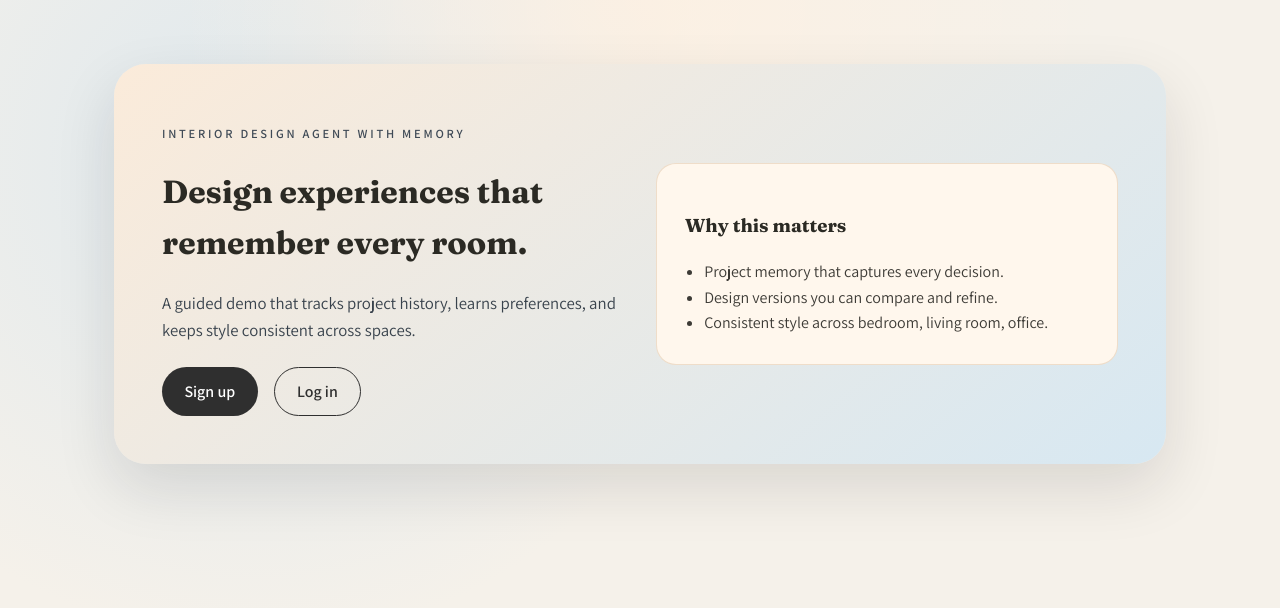
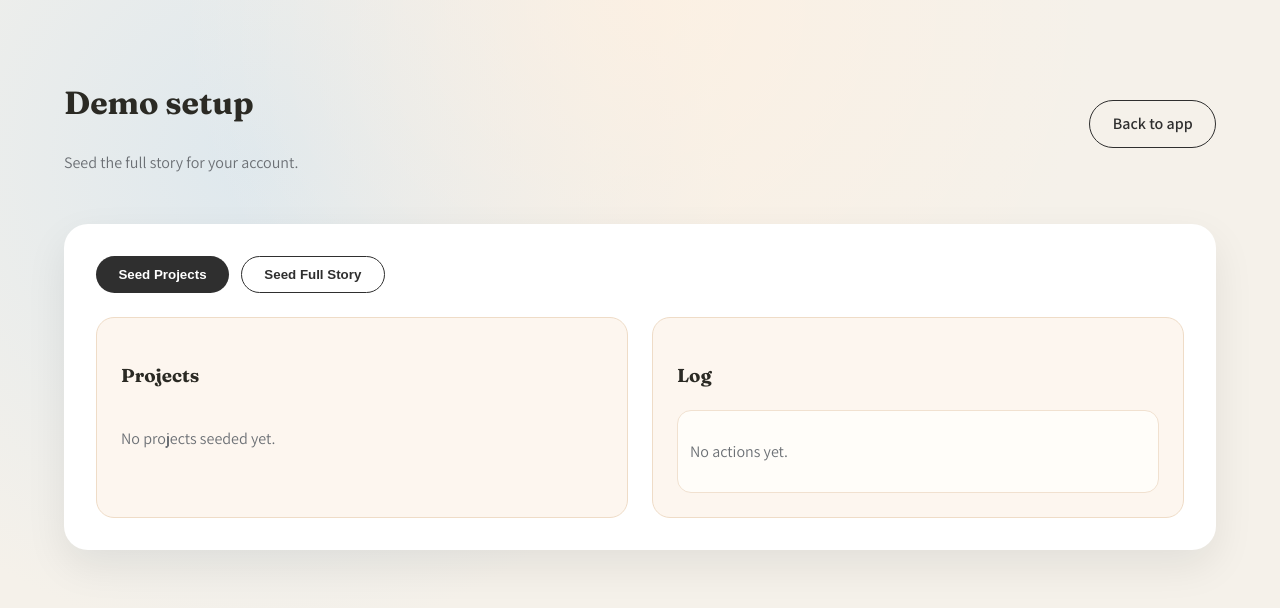
Before and after one commit to shakilaust/affnity_labs_assignment, a React app in the folder frontend/: page /app/demo in a window 1280 px wide. Before the commit this address led to /. Shown: the top 608 px of the page. Built offline with nearby package versions, Linux system fonts and the light colour scheme; sample sign-in values are in the browser's storage; the HTML template or start-up script is replaced by a standard one.

Commit message:
improve project creation and add demo page

```diff
--- a/frontend/src/App.jsx
+++ b/frontend/src/App.jsx
@@ -1,6 +1,7 @@
 import { Navigate, Route, Routes, useLocation } from 'react-router-dom'
 import { getAuthToken } from './api'
 import AppShell from './pages/AppShell'
+import DemoPage from './pages/DemoPage'
 import LandingPage from './pages/LandingPage'
 import LoginPage from './pages/LoginPage'
 import SignupPage from './pages/SignupPage'
@@ -28,6 +29,14 @@ function App() {
           </ProtectedRoute>
         }
       />
+      <Route
+        path="/app/demo"
+        element={
+          <ProtectedRoute>
+            <DemoPage />
+          </ProtectedRoute>
+        }
+      />
       <Route path="*" element={<Navigate to="/" replace />} />
     </Routes>
   )
--- a/frontend/src/pages/AppShell.jsx
+++ b/frontend/src/pages/AppShell.jsx
@@ -1,5 +1,5 @@
 import { useEffect, useMemo, useState } from 'react'
-import { useNavigate } from 'react-router-dom'
+import { Link, useNavigate } from 'react-router-dom'
 import { API_BASE, clearAuthToken, fetchJson, jsonHeaders } from '../api'
 import '../App.css'
 
@@ -205,6 +205,9 @@ export default function AppShell() {
         <button className="ghost" onClick={loadProjects} type="button">
           Refresh
         </button>
+        <Link className="button ghost" to="/app/demo">
+          Demo setup
+        </Link>
         <div className="project-list">
           {projects.map((project) => (
             <button
@@ -252,7 +255,7 @@ export default function AppShell() {
             ))
           ) : (
             <div className="chat-empty">
-              <p className="muted">No messages yet. Start a conversation.</p>
+              <p className="muted">Tell me what vibe you want.</p>
             </div>
           )}
         </div>
--- /dev/null
+++ b/frontend/src/pages/DemoPage.jsx
@@ -0,0 +1,84 @@
+import { useState } from 'react'
+import { Link } from 'react-router-dom'
+import { API_BASE, fetchJson, jsonHeaders } from '../api'
+import '../App.css'
+
+export default function DemoPage() {
+  const [projects, setProjects] = useState([])
+  const [log, setLog] = useState([])
+
+  const pushLog = (label, payload) => {
+    const id = `${Date.now()}-${Math.random().toString(16).slice(2)}`
+    setLog((prev) => [{ id, label, payload }, ...prev])
+  }
+
+  const seedProjects = async () => {
+    const data = await fetchJson(`${API_BASE}/demo/seed-projects`, {
+      method: 'POST',
+      headers: jsonHeaders,
+    })
+    setProjects(data.projects || [])
+    pushLog('Seed projects', data)
+  }
+
+  const seedStory = async () => {
+    const data = await fetchJson(`${API_BASE}/demo/seed-story`, {
+      method: 'POST',
+      headers: jsonHeaders,
+    })
+    pushLog('Seed full story', data)
+  }
+
+  return (
+    <div className="page demo-page">
+      <header className="panel-header">
+        <div>
+          <h1>Demo setup</h1>
+          <p className="muted">Seed the full story for your account.</p>
+        </div>
+        <Link className="button ghost" to="/app">
+          Back to app
+        </Link>
+      </header>
+
+      <section className="panel">
+        <div className="field-row">
+          <button type="button" onClick={seedProjects}>
+            Seed Projects
+          </button>
+          <button className="ghost" type="button" onClick={seedStory}>
+            Seed Full Story
+          </button>
+        </div>
+        <div className="grid-two">
+          <div className="card">
+            <h3>Projects</h3>
+            <div className="list">
+              {projects.map((project) => (
+                <Link key={project.id} className="list-item" to="/app">
+                  <strong>{project.title}</strong>
+                  <span>
+                    {project.room_type} · ID {project.id}
+                  </span>
+                </Link>
+              ))}
+              {!projects.length && <p className="muted">No projects seeded yet.</p>}
+            </div>
+          </div>
+          <div className="card">
+            <h3>Log</h3>
+            <div className="log">
+              {log.map((entry) => (
+                <div key={entry.id} className="log-entry">
+                  <strong>{entry.label}</strong>
+                  <pre>{JSON.stringify(entry.payload, null, 2)}</pre>
+                </div>
+              ))}
+              {!log.length && <p className="muted">No actions yet.</p>}
+            </div>
+          </div>
+        </div>
+      </section>
+    </div>
+  )
+}
```
Also changed, not shown: 2 other files (tests, documents, lock files or other folders).
